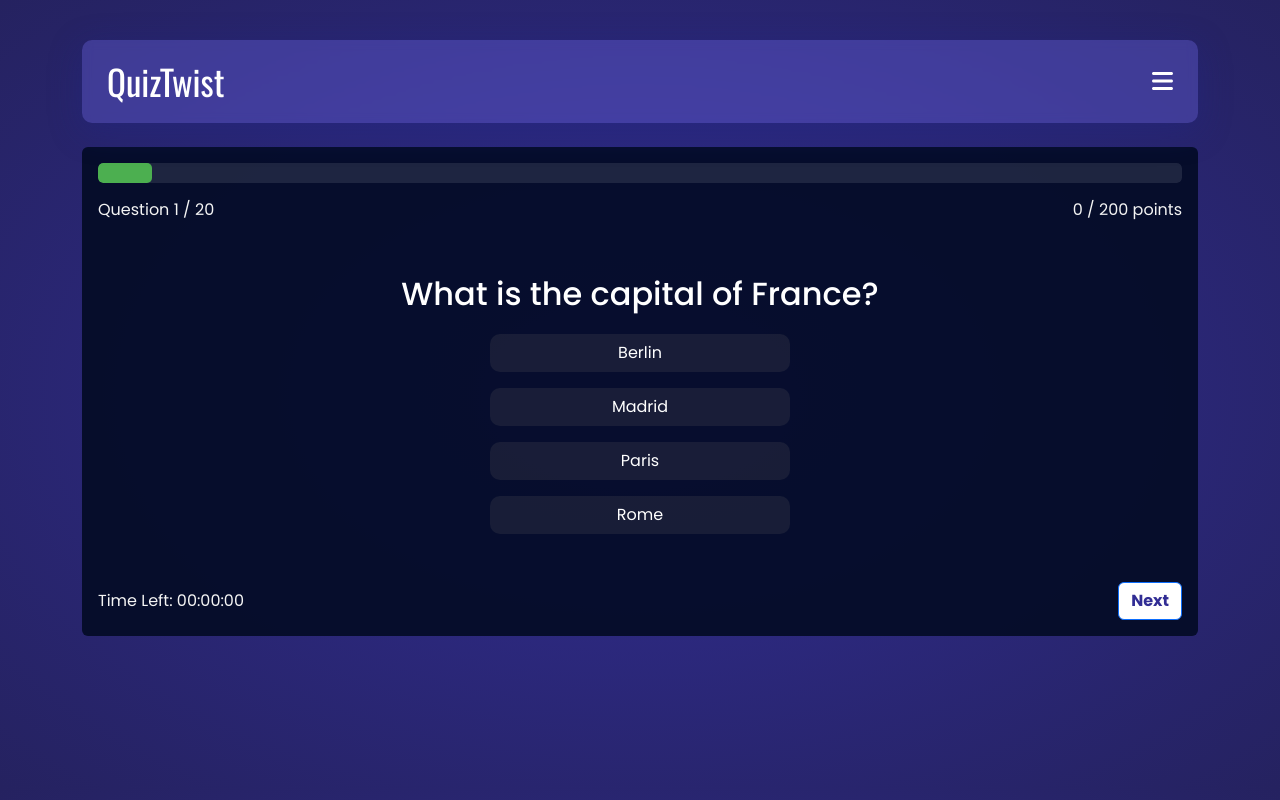
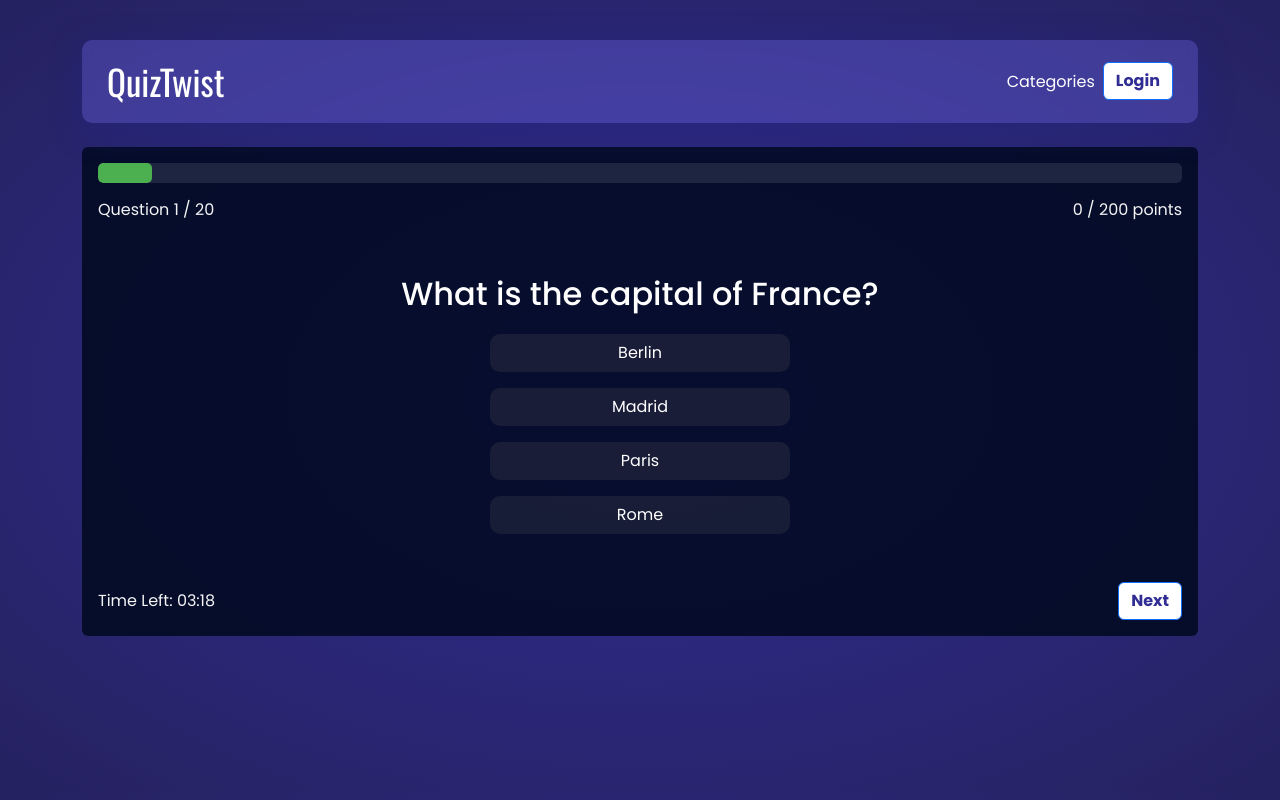
Before and after one commit to wilhelmusolejr/quiztwist, a React (Vite) app: page / in a window 1280 px wide. Both pictures are taken after a click on the button "Let's start". Built offline with nearby package versions, Linux system fonts and the light colour scheme.

Commit message:
added nav burger

```diff
--- a/src/App.jsx
+++ b/src/App.jsx
@@ -8,15 +8,15 @@ import QuizStart from "./Components/QuizStart";
 
 let initialState = {
   questions: [],
+  currentQuestionIndex: 0,
   points: 0,
-  currentQuestionIndex: 0,
+  total_points: 0,
   answer: null,
   correct_answers: 0,
+  time_limit: 50,
 
   // loading, ready, onprogress, finished
   status: "loading",
-
-  total_points: 0,
 };
 
 function reducer(state, action) {
@@ -29,6 +29,7 @@ function reducer(state, action) {
         total_points: action.payload.reduce((acc, question) => {
           return acc + question.points;
         }, 0),
+        time_limit: action.payload.length * 10,
       };
 
     case "START_QUIZ":
@@ -71,7 +72,7 @@ function reducer(state, action) {
 function App() {
   const [state, dispatch] = useReducer(reducer, initialState);
 
-  let { status, questions, currentQuestionIndex } = state;
+  let { status, questions, currentQuestionIndex, time_limit } = state;
 
   let quizInfo = {
     num_questions: questions.length,
@@ -111,6 +112,7 @@ function App() {
             question={questions[currentQuestionIndex]}
             dispatch={dispatch}
             user_answer={user_answer}
+            time_limit={time_limit}
           />
         )}
 
--- a/src/Components/Navigator.jsx
+++ b/src/Components/Navigator.jsx
@@ -5,13 +5,34 @@ import styles from "./Navigator.module.css";
 import Logo from "./Logo";
 
 const Navigator = () => {
+  const handleMenuClick = () => {
+    document
+      .querySelector(`.${styles["nav-link-parent"]}`)
+      .classList.toggle(`${styles["show"]}`);
+  };
+
   return (
     <nav className={`container ${styles["nav-parent"]}`}>
       <div
         className={`container d-flex justify-content-between align-items-center ${styles["nav-container"]}`}
       >
         <Logo />
-        <FontAwesomeIcon icon={faBars} />
+
+        {/* Dropdown menu */}
+        <ul
+          className={`d-flex list-unstyled gap-2 ${styles["nav-link-parent"]} ${styles["show"]}`}
+        >
+          <li>
+            <a href="#home">Categories</a>
+          </li>
+          <li>
+            <a className="btn btn-primary" href="#">
+              Login
+            </a>
+          </li>
+        </ul>
+
+        <FontAwesomeIcon icon={faBars} onClick={handleMenuClick} />
       </div>
     </nav>
   );
--- a/src/Components/Navigator.module.css
+++ b/src/Components/Navigator.module.css
@@ -13,8 +13,59 @@
   padding: 15px 25px;
 }
 
+.nav-link-parent {
+  display: none !important;
+}
+
+.show {
+  display: flex !important;
+  flex-direction: column;
+  padding-top: 10px !important;
+  padding-left: 10px !important;
+  padding-bottom: 10px !important;
+
+  position: absolute;
+  top: 110%;
+  left: 0;
+
+  width: 100%;
+
+  background: rgba(124, 117, 255, 0.3);
+  box-shadow: 0 8px 32px 0 rgba(31, 38, 135, 0.37);
+  backdrop-filter: blur(5px);
+  border-radius: 10px;
+}
+
+.nav-link-parent a {
+  text-decoration: none;
+  color: var(--clr-white);
+}
+
 @media screen and (min-width: 768px) {
+  .nav-container svg {
+    display: none !important;
+  }
+
   .nav-parent {
     padding-top: 5vh;
   }
+
+  .nav-link-parent {
+    display: flex !important;
+    align-items: center;
+
+    flex-direction: row;
+    padding: 0 !important;
+
+    position: static;
+    top: initial;
+    left: initial;
+
+    width: initial;
+
+    background: initial;
+    box-shadow: initial;
+    backdrop-filter: initial;
+    border-radius: initial;
+  }
 }
--- a/src/Components/QuizFooter.jsx
+++ b/src/Components/QuizFooter.jsx
@@ -1,11 +1,13 @@
 import PropTypes from "prop-types";
-import { useEffect, useRef } from "react";
+import { useEffect, useRef, useState } from "react";
 
-function QuizFooter({ dispatch, quizInfo, user_answer }) {
+import styles from "./QuizFooter.module.css";
+
+function QuizFooter({ dispatch, quizInfo, user_answer, time_limit }) {
+  const [timeLeft, setTimeLeft] = useState(time_limit);
+
   const hasAnswered = user_answer != null;
   const counterRef = useRef(null);
-
-  console.log(hasAnswered);
 
   useEffect(() => {
     if (quizInfo.current_index + 1 != quizInfo.num_questions && hasAnswered) {
@@ -33,14 +35,39 @@ function QuizFooter({ dispatch, quizInfo, user_answer }) {
     }
   }, [dispatch, quizInfo, hasAnswered]);
 
+  useEffect(() => {
+    // Timer countdown for the whole quiz time limit
+    let timerInterval = setInterval(() => {
+      setTimeLeft((prevTime) => prevTime - 1);
+    }, 1000);
+
+    // If time runs out, finish the quiz
+    if (timeLeft <= 0) {
+      dispatch({ type: "FINISH_QUIZ" });
+      return;
+    }
+
+    // Clean up the timer interval when the component unmounts or when timeLeft reaches 0
+    return () => clearInterval(timerInterval);
+  }, [timeLeft, dispatch]);
+
+  // Format timeLeft as hh:mm:ss
+  const formatTime = (time) => {
+    const minutes = Math.floor(time / 60);
+    const seconds = time % 60;
+    return `${minutes.toString().padStart(2, "0")}:${seconds
+      .toString()
+      .padStart(2, "0")}`;
+  };
+
   return (
-    <div className=" d-flex justify-content-between align-items-center">
+    <div className={`d-flex justify-content-between align-items-center`}>
       <div className="quiz-time">
-        <span>Time Left: 00:00:00</span>
+        <span>Time Left: {formatTime(timeLeft)}</span>
       </div>
 
       {hasAnswered && (
-        <p>
+        <p className={`${styles.timer}`}>
           Auto next in{" "}
           <span className="counter" ref={counterRef}>
             5
@@ -50,7 +77,7 @@ function QuizFooter({ dispatch, quizInfo, user_answer }) {
       )}
 
       <button
-        className="btn btn-primary"
+        className={`btn btn-primary ${styles.button}`}
         onClick={() => {
           dispatch({
             type:
@@ -72,6 +99,7 @@ QuizFooter.propTypes = {
   dispatch: PropTypes.func.isRequired,
   quizInfo: PropTypes.object.isRequired,
   user_answer: PropTypes.number,
+  time_limit: PropTypes.number.isRequired,
 };
 
 export default QuizFooter;
--- a/src/Components/QuizFooter.module.css
+++ b/src/Components/QuizFooter.module.css
@@ -0,0 +1,12 @@
+.timer {
+  display: none;
+  position: absolute;
+  left: 50%;
+  transform: translateX(-25%);
+}
+
+@media screen and (min-width: 768px) {
+  .timer {
+    display: initial;
+  }
+}
--- a/src/Components/QuizProgress.jsx
+++ b/src/Components/QuizProgress.jsx
@@ -7,7 +7,13 @@ import Section from "./Section";
 
 import styles from "./QuizProgress.module.css";
 
-function QuizProgress({ quizInfo, question, dispatch, user_answer }) {
+function QuizProgress({
+  quizInfo,
+  question,
+  dispatch,
+  user_answer,
+  time_limit,
+}) {
   return (
     <Section className="question-parent my-4">
       <div className={`container ${styles["question-container"]} p-3 rounded`}>
@@ -26,6 +32,7 @@ function QuizProgress({ quizInfo, question, dispatch, user_answer }) {
           dispatch={dispatch}
           quizInfo={quizInfo}
           user_answer={user_answer}
+          time_limit={time_limit}
         />
       </div>
     </Section>
@@ -37,6 +44,7 @@ QuizProgress.propTypes = {
   question: PropTypes.object.isRequired,
   dispatch: PropTypes.func.isRequired,
   user_answer: PropTypes.number,
+  time_limit: PropTypes.number.isRequired,
 };
 
 export default QuizProgress;
--- a/src/index.css
+++ b/src/index.css
@@ -6,7 +6,8 @@ h3,
 h4,
 h5,
 h6,
-p {
+p,
+ul {
   margin: 0 !important;
   padding: 0 !important;
   line-height: normal;
```
